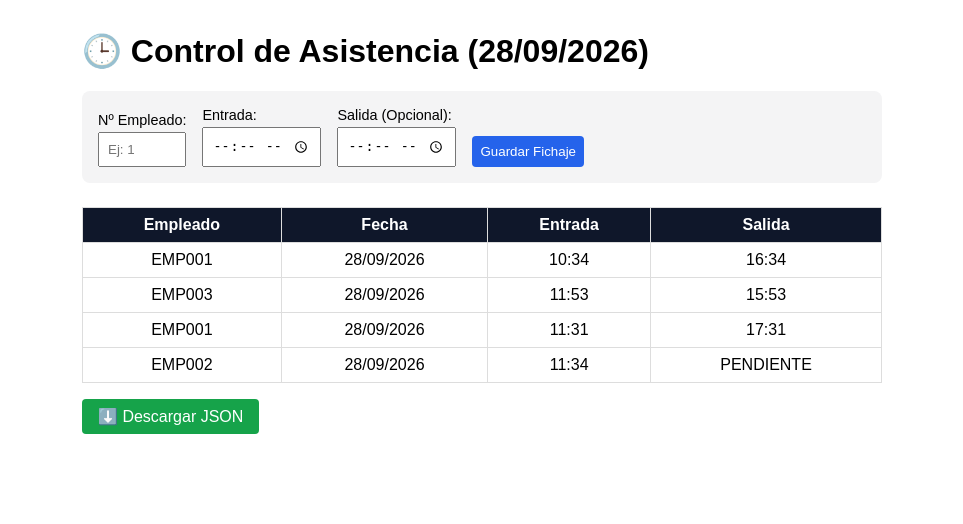
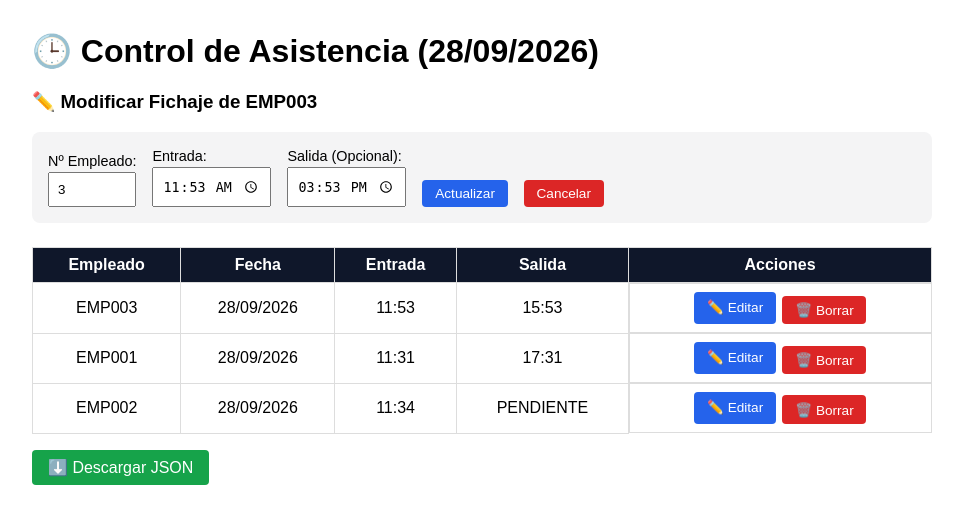
Before and after one commit to einadaptic/MF0491_3_ControlAsistencia, a Flask app: page /?emp=EMP003&fecha=28/09/2026 in a window 1280 px wide. Shown: the top 524 px of the page, without its empty margins (158-1121 px from the left). Run offline with Flask 3, Linux system fonts and the light colour scheme.

Commit message:
añadido CRUD completo

```diff
--- a/app.py
+++ b/app.py
@@ -6,47 +6,74 @@ from flask import Flask, render_template, request, Response, redirect, url_for,
 sys.path.append(str(Path(__file__).resolve().parent / "src"))
 
 from utils import cargar_datos, calcular_horas, formatear_horas
-from gestor import registrar_fichaje, buscar_registro
+from gestor import registrar_fichaje, buscar_registro, actualizar_fichaje, eliminar_fichaje
 
 app = Flask(__name__)
-# Necesario para poder usar mensajes emergentes (flash) en el navegador
 app.secret_key = "clave_secreta_control_asistencia"
 
 @app.route("/")
 def index():
     registros = cargar_datos()
-    return render_template("index.html", registros=registros, fecha=datetime.now().strftime("%d/%m/%Y"))
+    # Si venimos de pulsar "Editar", recibimos los datos para rellenar el formulario
+    emp_editar = request.args.get("emp", "")
+    fecha_editar = request.args.get("fecha", "")
+
+    reg_editar = None
+    if emp_editar and fecha_editar:
+        reg_editar = buscar_registro(registros, emp_editar, fecha_editar)
+
+    return render_template(
+        "index.html",
+        registros=registros,
+        fecha=datetime.now().strftime("%d/%m/%Y"),
+        reg_editar=reg_editar
+    )
 
 @app.route("/fichar", methods=["POST"])
 def fichar():
     num_emp = request.form.get("num_emp")
     id_empleado = f"EMP{num_emp.zfill(3)}"
-    fecha_hoy = datetime.now().strftime("%d/%m/%Y")
+    fecha = request.form.get("fecha") or datetime.now().strftime("%d/%m/%Y")
 
     hora_entrada = request.form.get("entrada")
     hora_salida = request.form.get("salida") or None
+    es_edicion = request.form.get("es_edicion") == "true"
 
     registros = cargar_datos()
-    registro_existente = buscar_registro(registros, id_empleado, fecha_hoy)
 
-    # CASO 1: El empleado ya tiene entrada y salida registradas hoy (DUPLICADO)
-    if registro_existente and registro_existente["hora_salida"] is not None:
-        flash(f"⚠️ El empleado {id_empleado} ya ha completado su jornada de hoy ({fecha_hoy}).", "error")
+    # Si estamos editando un registro existente
+    if es_edicion:
+        actualizar_fichaje(registros, id_empleado, fecha, hora_entrada, hora_salida)
+        flash(f"✔ Registro de {id_empleado} ({fecha}) actualizado correctamente.", "exito")
         return redirect(url_for("index"))
 
-    # CASO 2: Tenía la entrada pero le faltaba la salida
+    # Lógica habitual de fichaje nuevo
+    registro_existente = buscar_registro(registros, id_empleado, fecha)
+
+    if registro_existente and registro_existente["hora_salida"] is not None:
+        flash(f"⚠️ El empleado {id_empleado} ya ha completado su jornada de hoy ({fecha}).", "error")
     elif registro_existente and registro_existente["hora_salida"] is None:
         if not hora_salida:
-            flash(f"⚠️ {id_empleado} ya tiene hora de entrada ({registro_existente['hora_entrada']}). Introduce la hora de salida para completar la jornada.", "warning")
+            flash(f"⚠️ {id_empleado} ya tiene entrada. Introduce la hora de salida para completar jornada.", "warning")
             return redirect(url_for("index"))
+        registrar_fichaje(registros, id_empleado, fecha, registro_existente["hora_entrada"], hora_salida)
+        flash(f"✔ Salida registrada para {id_empleado}.", "exito")
+    else:
+        registrar_fichaje(registros, id_empleado, fecha, hora_entrada, hora_salida)
+        flash(f"✔ Fichaje registrado para {id_empleado}.", "exito")
 
-        registrar_fichaje(registros, id_empleado, fecha_hoy, registro_existente["hora_entrada"], hora_salida)
-        flash(f"✔ Salida registrada correctamente para {id_empleado}.", "exito")
+    return redirect(url_for("index"))
 
-    # CASO 3: Registro nuevo
+@app.route("/eliminar", methods=["POST"])
+def eliminar():
+    id_empleado = request.form.get("id_empleado")
+    fecha = request.form.get("fecha")
+
+    registros = cargar_datos()
+    if eliminar_fichaje(registros, id_empleado, fecha):
+        flash(f"✔ Registro de {id_empleado} del {fecha} eliminado.", "exito")
     else:
-        registrar_fichaje(registros, id_empleado, fecha_hoy, hora_entrada, hora_salida)
-        flash(f"✔ Fichaje registrado correctamente para {id_empleado}.", "exito")
+        flash("❌ No se pudo eliminar el registro.", "error")
 
     return redirect(url_for("index"))
 
--- a/src/data/asistencia.json
+++ b/src/data/asistencia.json
@@ -1,10 +1,4 @@
 [
-    {
-        "id_empleado": "EMP001",
-        "fecha": "28/09/2026",
-        "hora_entrada": "10:34",
-        "hora_salida": "16:34"
-    },
     {
         "id_empleado": "EMP003",
         "fecha": "28/09/2026",
--- a/templates/index.html
+++ b/templates/index.html
@@ -4,28 +4,31 @@
     <meta charset="UTF-8">
     <title>Control de Asistencia</title>
     <style>
-        body { font-family: sans-serif; max-width: 800px; margin: 2rem auto; padding: 0 1rem; }
-        form { background: #f4f4f5; padding: 1rem; border-radius: 8px; display: flex; gap: 1rem; align-items: flex-end; }
+        body { font-family: sans-serif; max-width: 900px; margin: 2rem auto; padding: 0 1rem; }
+        form.fichaje { background: #f4f4f5; padding: 1rem; border-radius: 8px; display: flex; gap: 1rem; align-items: flex-end; flex-wrap: wrap; }
         label { display: flex; flex-direction: column; font-size: 0.9rem; }
         input, button { padding: 0.5rem; margin-top: 0.2rem; }
         table { width: 100%; border-collapse: collapse; margin-top: 1.5rem; }
         th, td { border: 1px solid #ddd; padding: 0.5rem; text-align: center; }
         th { background: #0f172a; color: white; }
-        .btn { background: #2563eb; color: white; border: none; cursor: pointer; border-radius: 4px; }
-        .btn-green { background: #16a34a; text-decoration: none; padding: 0.5rem 1rem; display: inline-block; margin-top: 1rem; color: white; border-radius: 4px;}
 
-        /* Estilos para alertas */
+        .btn { background: #2563eb; color: white; border: none; cursor: pointer; border-radius: 4px; text-decoration: none; font-size: 0.85rem; padding: 0.4rem 0.8rem; }
+        .btn-danger { background: #dc2626; }
+        .btn-green { background: #16a34a; text-decoration: none; padding: 0.5rem 1rem; display: inline-block; margin-top: 1rem; color: white; border-radius: 4px; }
+
         .alerta { padding: 0.8rem; margin-bottom: 1rem; border-radius: 4px; font-weight: bold; }
         .alerta-error { background-color: #fef2f2; color: #dc2626; border: 1px solid #fca5a5; }
         .alerta-warning { background-color: #fffbe0; color: #b45309; border: 1px solid #fde047; }
         .alerta-exito { background-color: #f0fdf4; color: #16a34a; border: 1px solid #86efac; }
+
+        .acciones { display: flex; gap: 0.4rem; justify-content: center; }
     </style>
 </head>
 <body>
 
     <h1>🕒 Control de Asistencia ({{ fecha }})</h1>
 
-    <!-- Bloque de avisos y validaciones -->
+    <!-- Avisos -->
     {% with mensajes = get_flashed_messages(with_categories=true) %}
       {% if mensajes %}
         {% for categoria, mensaje in mensajes %}
@@ -34,24 +37,40 @@
       {% endif %}
     {% endwith %}
 
-    <!-- Formulario de Fichaje -->
-    <form action="/fichar" method="POST">
+    <!-- Formulario (Modo Crear o Modo Editar) -->
+    <h3>{% if reg_editar %}✏️ Modificar Fichaje de {{ reg_editar.id_empleado }}{% else %}➕ Nuevo Fichaje{% endif %}</h3>
+
+    <form action="/fichar" method="POST" class="fichaje">
+        <input type="hidden" name="es_edicion" value="{{ 'true' if reg_editar else 'false' }}">
+        <input type="hidden" name="fecha" value="{{ reg_editar.fecha if reg_editar else fecha }}">
+
         <label>
             Nº Empleado:
-            <input type="number" name="num_emp" min="1" max="999" placeholder="Ej: 1" required>
+            <input type="number" name="num_emp" min="1" max="999"
+                   value="{{ reg_editar.id_empleado[3:] | int if reg_editar else '' }}"
+                   {% if reg_editar %}readonly{% endif %} required placeholder="Ej: 1">
         </label>
+
         <label>
             Entrada:
-            <input type="time" name="entrada" required>
+            <input type="time" name="entrada" value="{{ reg_editar.hora_entrada if reg_editar else '' }}" required>
         </label>
+
         <label>
             Salida (Opcional):
-            <input type="time" name="salida">
+            <input type="time" name="salida" value="{{ reg_editar.hora_salida if reg_editar else '' }}">
         </label>
-        <button type="submit" class="btn">Guardar Fichaje</button>
+
+        <button type="submit" class="btn">
+            {% if reg_editar %}Actualizar{% else %}Guardar Fichaje{% endif %}
+        </button>
+
+        {% if reg_editar %}
+            <a href="/" class="btn btn-danger">Cancelar</a>
+        {% endif %}
     </form>
 
-    <!-- Historial de Fichajes -->
+    <!-- Tabla con Modificar y Eliminar -->
     <table>
         <thead>
             <tr>
@@ -59,6 +78,7 @@
                 <th>Fecha</th>
                 <th>Entrada</th>
                 <th>Salida</th>
+                <th>Acciones</th>
             </tr>
         </thead>
         <tbody>
@@ -68,9 +88,20 @@
                 <td>{{ r.fecha }}</td>
                 <td>{{ r.hora_entrada }}</td>
                 <td>{{ r.hora_salida or 'PENDIENTE' }}</td>
+                <td class="acciones">
+                    <!-- Botón Modificar (Carga los datos en el formulario arriba) -->
+                    <a href="/?emp={{ r.id_empleado }}&fecha={{ r.fecha }}" class="btn">✏️ Editar</a>
+
+                    <!-- Botón Eliminar -->
+                    <form action="/eliminar" method="POST" style="display:inline;">
+                        <input type="hidden" name="id_empleado" value="{{ r.id_empleado }}">
+                        <input type="hidden" name="fecha" value="{{ r.fecha }}">
+                        <button type="submit" class="btn btn-danger" onclick="return confirm('¿Seguro que deseas eliminar este fichaje?');">🗑️ Borrar</button>
+                    </form>
+                </td>
             </tr>
             {% else %}
-            <tr><td colspan="4">No hay registros cargados.</td></tr>
+            <tr><td colspan="5">No hay registros cargados.</td></tr>
             {% endfor %}
         </tbody>
     </table>
```
